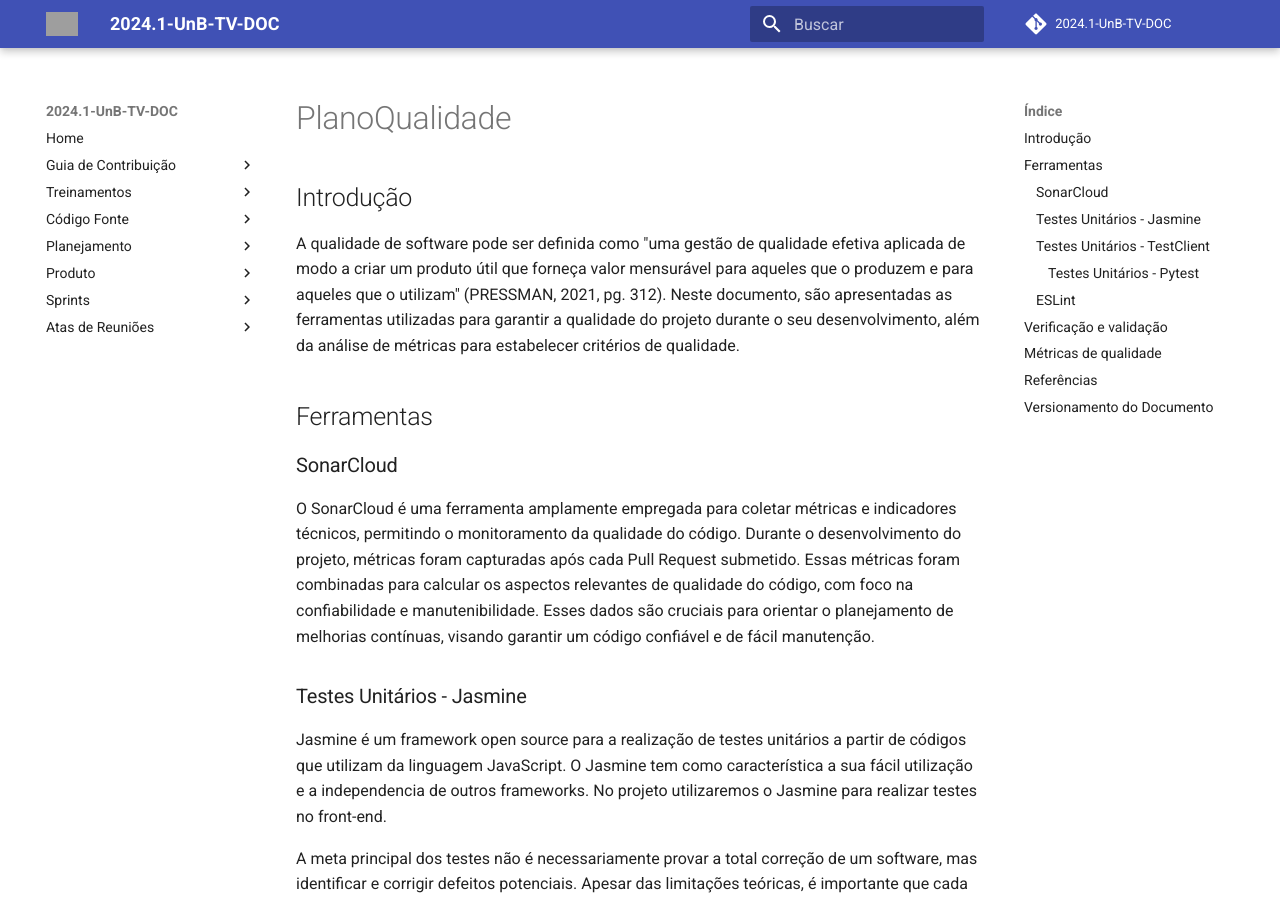
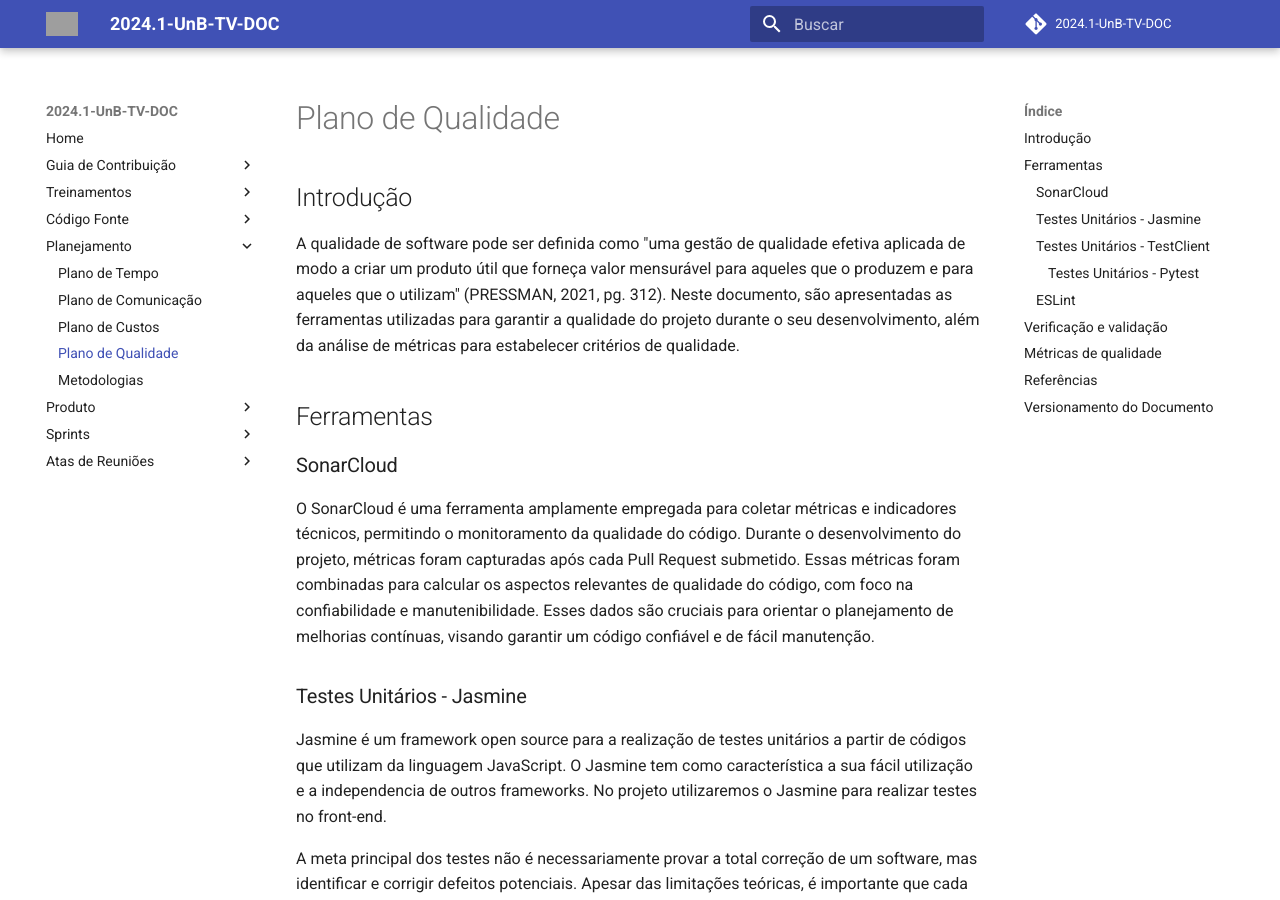
Before and after one commit to fga-eps-mds/2024.1-UnB-TV-DOC, an MkDocs documentation site: the page built from docs/planejamento/PlanoQualidade.md, in a window 1280 px wide and 900 px high. Built offline with MkDocs 1.6.1 and Material for MkDocs 9.7.7, drawn with Linux system fonts in a browser that asks for light colours; comment, search, counter and statistics services are not loaded; grey boxes are pictures that could not be loaded.

Commit message:
Update mkdocs.yml

```diff
--- a/mkdocs.yml
+++ b/mkdocs.yml
@@ -20,7 +20,9 @@ nav:
     - Plano de Tempo: planejamento/PlanejamentoTempo.md
     - Plano de Comunicação: planejamento/PlanoComunicacao.md
     - Plano de Custos: planejamento/planocusto.md
+    - Plano de Qualidade: planejamento/PlanoQualidade.md
     - Metodologias: planejamento/Metodologias.md
+
   - Produto:
     - Lean Inception: produto/leaninception.md
   - Sprints:
```
